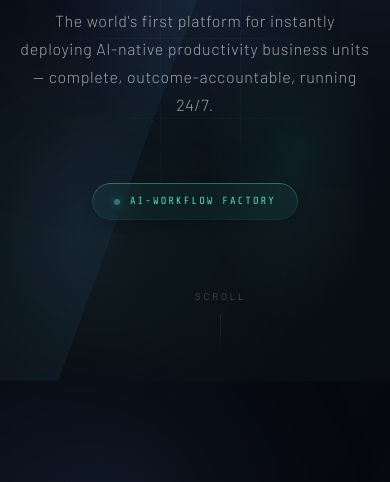
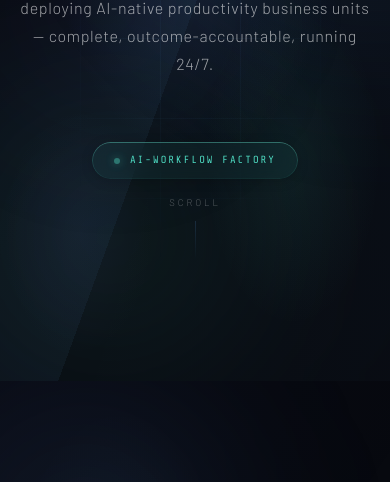
Before and after one commit to jm2219011058-mak/megax-2, a plain HTML site: page ginni-x.html in a window 390 px wide. Shown: the part 362-844 px from the top of the page. Drawn offline with nearby package versions, Linux system fonts and the light colour scheme.

Commit message:
scroll居中

```diff
--- a/ginni-x.html
+++ b/ginni-x.html
@@ -224,11 +224,7 @@
 
     /* Scroll hint */
     .ginni-scroll-hint {
-      position: absolute;
-      bottom: var(--space-xl);
-      left: 50%;
-      transform: translateX(-50%);
-      z-index: 2;
+      margin-top: var(--space-xl);
       display: flex;
       flex-direction: column;
       align-items: center;
@@ -761,7 +757,7 @@
     @media (max-width: 768px) {
       .ginni-hero { min-height: 88vh; }
       .ginni-hero-inner { padding: 0 1.25rem; }
-      .ginni-scroll-hint { bottom: 1.6rem; }
+      .ginni-scroll-hint { margin-top: var(--space-md); }
       .container { padding: 0 1.25rem; }
     }
   </style>
@@ -809,10 +805,10 @@
         <h1 class="ginni-hero-title">Deploy a <em>department</em>. <br>Not a person.</h1>
         <p class="ginni-hero-sub">The world's first platform for instantly deploying AI-native productivity business units — complete, outcome-accountable, running 24/7.</p>
         <span class="ginni-hero-tag"><span class="dot"></span>AI-Workflow Factory</span>
-      </div>
-      <div class="ginni-scroll-hint">
-        <span>Scroll</span>
-        <div class="scroll-line"></div>
+        <div class="ginni-scroll-hint">
+          <span>Scroll</span>
+          <div class="scroll-line"></div>
+        </div>
       </div>
     </section>
 
```
Also changed, not shown: fann-gaming-ai.html (+6 -10 lines), index.html (+5 -9 lines).
